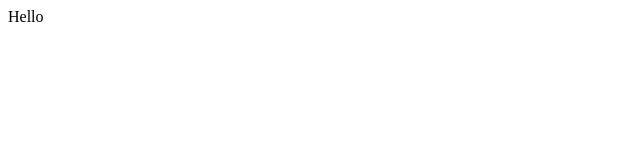
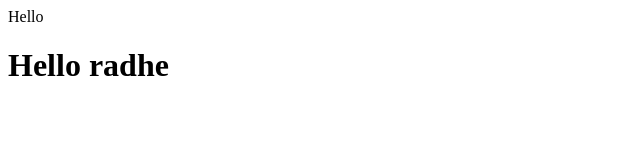
Before and after one commit to neltonf/gitTest, a plain HTML site: page index.html in a window 1280 px wide. Shown: the whole page, without its empty margins (0-640 px from the left). Drawn offline with Linux system fonts and the light colour scheme.

Commit message:
Added radhe

```diff
--- a/index.html
+++ b/index.html
@@ -1 +1,2 @@
 <p>Hello</p>
+<h1>Hello radhe</h1>
```
